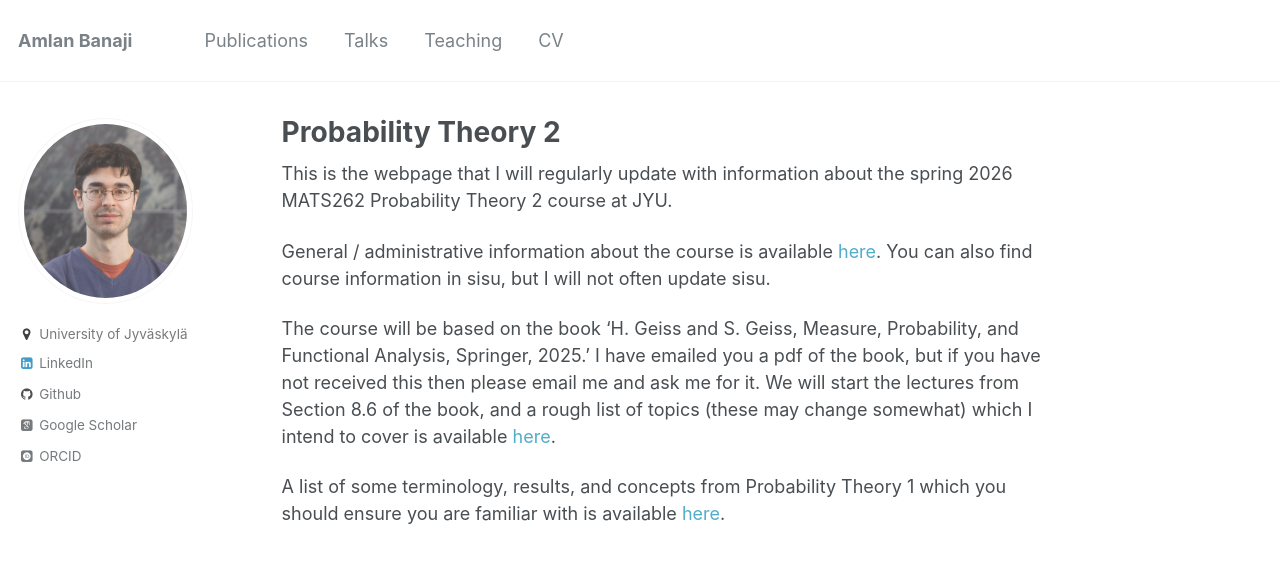
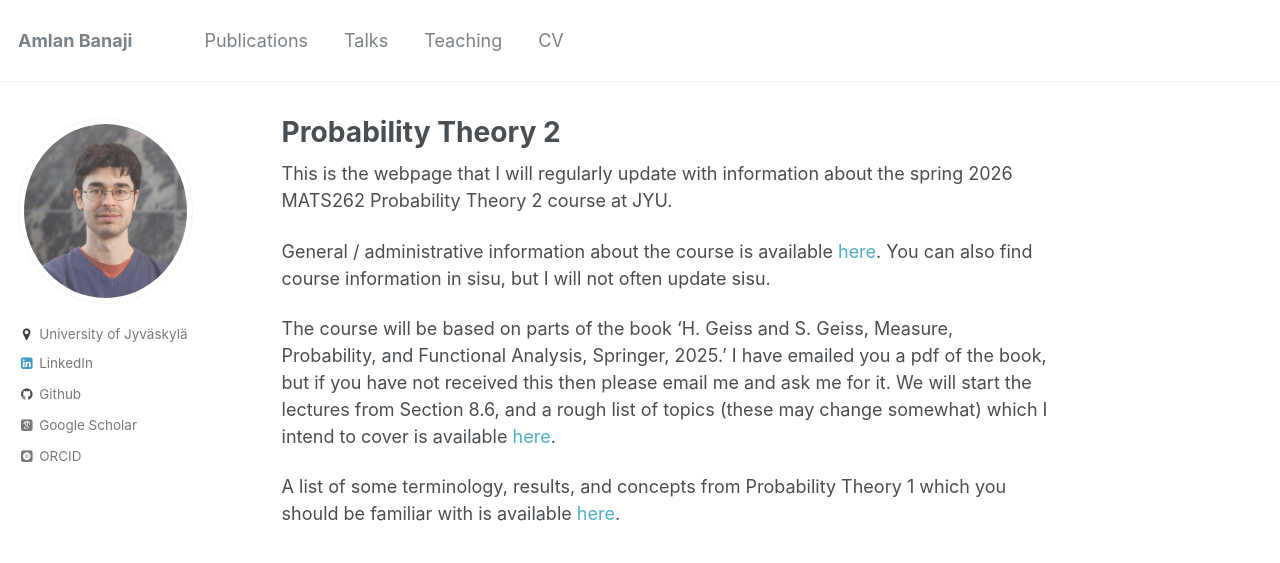
Before and after one commit to amlan-banaji/amlan-banaji.github.io, a Jekyll site: the page built from _pages/probability2026.md, in a window 1280 px wide. Shown: the top 563 px of the page. Built offline with Jekyll 4.4.1, drawn with Linux system fonts in a browser that asks for light colours; some web fonts are replaced.

```diff
--- a/_pages/probability2026.md
+++ b/_pages/probability2026.md
@@ -8,7 +8,7 @@ This is the webpage that I will regularly update with information about the spri
 
 General / administrative information about the course is available [here](https://amlan-banaji.github.io/files/Probability2Info.pdf). You can also find course information in sisu, but I will not often update sisu.
 
-The course will be based on the book 'H. Geiss and S. Geiss, Measure, Probability, and Functional Analysis, Springer, 2025.' I have emailed you a pdf of the book, but if you have not received this then please email me and ask me for it.
-We will start the lectures from Section 8.6 of the book, and a rough list of topics (these may change somewhat) which I intend to cover is available [here](https://amlan-banaji.github.io/files/Probability2Topics.pdf).
+The course will be based on parts of the book 'H. Geiss and S. Geiss, Measure, Probability, and Functional Analysis, Springer, 2025.' I have emailed you a pdf of the book, but if you have not received this then please email me and ask me for it.
+We will start the lectures from Section 8.6, and a rough list of topics (these may change somewhat) which I intend to cover is available [here](https://amlan-banaji.github.io/files/Probability2Topics.pdf).
 
-A list of some terminology, results, and concepts from Probability Theory 1 which you should ensure you are familiar with is available [here](https://amlan-banaji.github.io/files/TermsFromProbability1.pdf).
+A list of some terminology, results, and concepts from Probability Theory 1 which you should be familiar with is available [here](https://amlan-banaji.github.io/files/TermsFromProbability1.pdf).
```
Also changed, not shown: _pages/teaching.md (+1 -1 lines).
